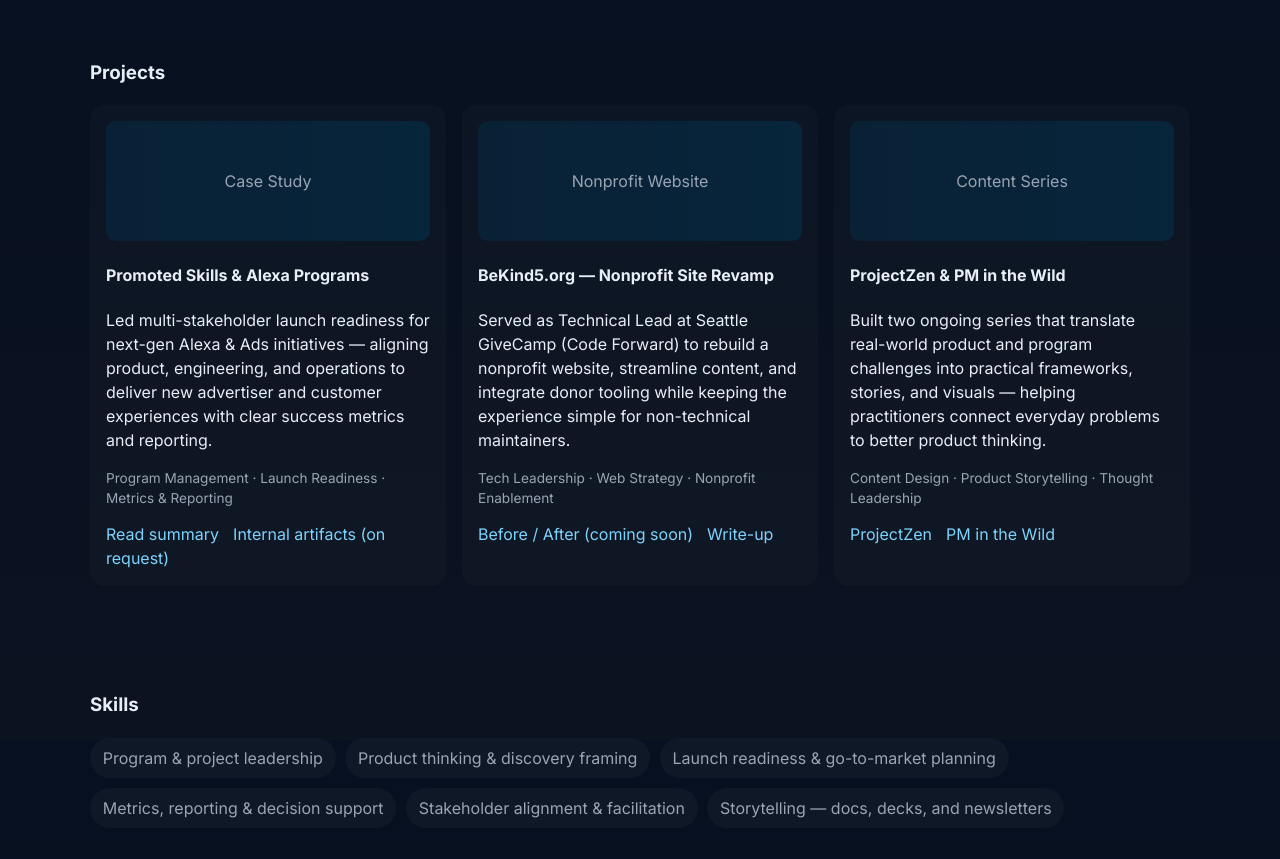
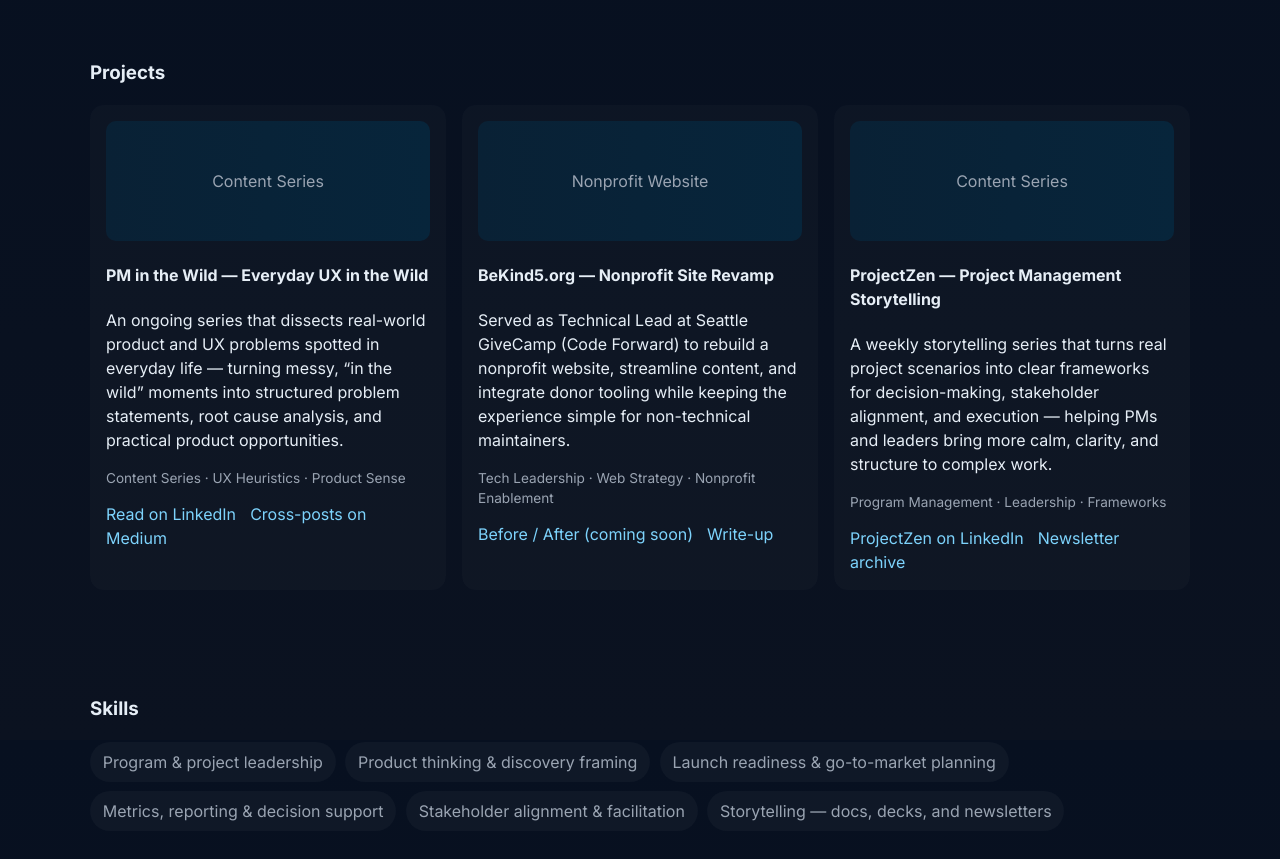
Before and after one commit to sharonkumar-us/portfolio, a plain HTML site: page index.html in a window 1280 px wide. Shown: the part 860-1719 px from the top of the page. Drawn offline with Linux system fonts and the light colour scheme.

Commit message:
Update index-project cards.html

```diff
--- a/index.html
+++ b/index.html
@@ -71,19 +71,21 @@
     <section id="projects" class="section container">
   <h3>Projects</h3>
   <div class="projects-grid">
+    <!-- Card 1: PM in the Wild (Content Series) -->
     <article class="project-card">
-          <div class="project-media">Case Study</div>
-          <h4>Promoted Skills & Alexa Programs</h4>
+      <div class="project-media">Content Series</div>
+      <h4>PM in the Wild — Everyday UX in the Wild</h4>
       <p>
-            Led multi-stakeholder launch readiness for next-gen Alexa & Ads initiatives — aligning product, engineering, and operations to deliver new advertiser and customer experiences with clear success metrics and reporting.
+        An ongoing series that dissects real-world product and UX problems spotted in everyday life — turning messy, “in the wild” moments into structured problem statements, root cause analysis, and practical product opportunities.
       </p>
-          <p class="project-tags">Program Management · Launch Readiness · Metrics & Reporting</p>
+      <p class="project-tags">Content Series · UX Heuristics · Product Sense</p>
       <div class="project-links">
-            <a href="#" target="_blank" rel="noopener">Read summary</a>
-            <a href="#" target="_blank" rel="noopener">Internal artifacts (on request)</a>
+        <a href="#" target="_blank" rel="noopener">Read on LinkedIn</a>
+        <a href="#" target="_blank" rel="noopener">Cross-posts on Medium</a>
       </div>
     </article>
 
+    <!-- Card 2: BeKind5.org (unchanged) -->
     <article class="project-card">
       <div class="project-media">Nonprofit Website</div>
       <h4>BeKind5.org — Nonprofit Site Revamp</h4>
@@ -97,16 +99,17 @@
       </div>
     </article>
 
+    <!-- Card 3: ProjectZen (Content Series) -->
     <article class="project-card">
       <div class="project-media">Content Series</div>
-          <h4>ProjectZen & PM in the Wild</h4>
+      <h4>ProjectZen — Project Management Storytelling</h4>
       <p>
-            Built two ongoing series that translate real-world product and program challenges into practical frameworks, stories, and visuals — helping practitioners connect everyday problems to better product thinking.
+        A weekly storytelling series that turns real project scenarios into clear frameworks for decision-making, stakeholder alignment, and execution — helping PMs and leaders bring more calm, clarity, and structure to complex work.
       </p>
-          <p class="project-tags">Content Design · Product Storytelling · Thought Leadership</p>
+      <p class="project-tags">Program Management · Leadership · Frameworks</p>
       <div class="project-links">
-            <a href="#" target="_blank" rel="noopener">ProjectZen</a>
-            <a href="#" target="_blank" rel="noopener">PM in the Wild</a>
+        <a href="#" target="_blank" rel="noopener">ProjectZen on LinkedIn</a>
+        <a href="#" target="_blank" rel="noopener">Newsletter archive</a>
       </div>
     </article>
   </div>
```
Lines whose indentation alone changed are shown as unchanged.
